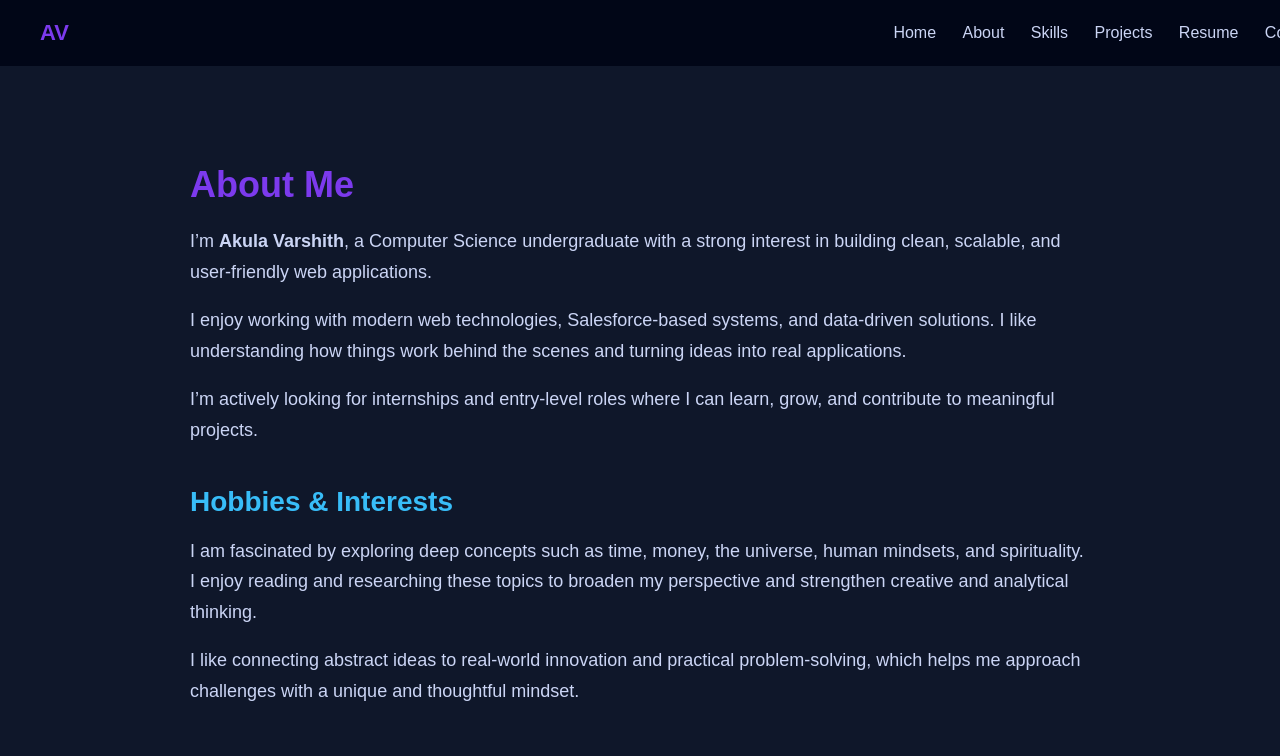
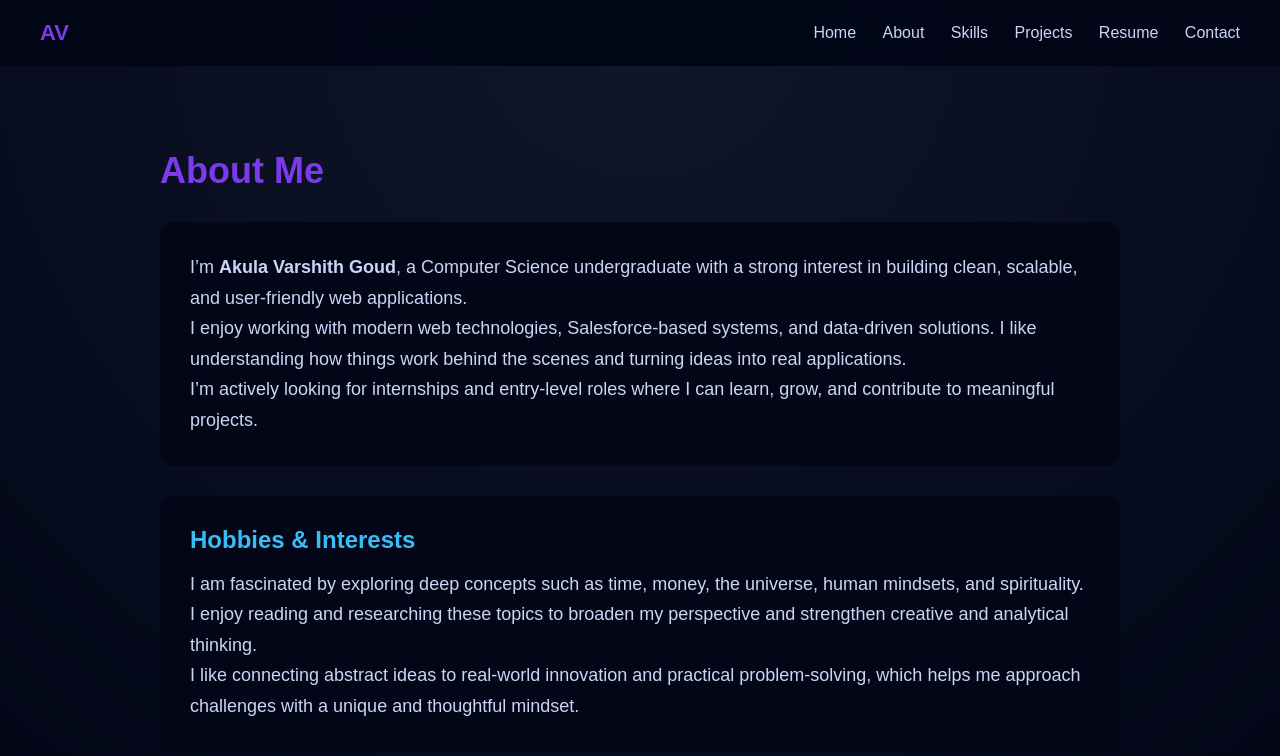
Before and after one commit to Vars791/varshith-portfolio, a plain HTML site: page about.html in a window 1280 px wide. Drawn offline with Linux system fonts and the light colour scheme; files that its build step writes are made by us from their sources.

Commit message:
Update about.html

```diff
--- a/about.html
+++ b/about.html
@@ -2,74 +2,15 @@
 <html lang="en">
 <head>
   <meta charset="UTF-8">
-  <title>About | Varshith</title>
+  <title>About | Varshith Goud</title>
   <meta name="viewport" content="width=device-width, initial-scale=1.0">
+
+  <!-- Global CSS -->
+  <link rel="stylesheet" href="css/style.css">
 
   <!-- Font Awesome -->
   <link rel="stylesheet"
     href="https://cdnjs.cloudflare.com/ajax/libs/font-awesome/6.5.0/css/all.min.css">
-
-  <style>
-    body {
-      margin: 0;
-      font-family: Arial, sans-serif;
-      background: #0f172a;
-      color: #e5e7eb;
-      padding-top: 80px;
-    }
-
-    /* NAVBAR */
-    nav {
-      display: flex;
-      justify-content: space-between;
-      align-items: center;
-      padding: 20px 40px;
-      position: fixed;
-      width: 100%;
-      top: 0;
-      background: rgba(2, 6, 23, 0.95);
-      backdrop-filter: blur(10px);
-      z-index: 1000;
-    }
-
-    nav a {
-      color: #cbd5f5;
-      text-decoration: none;
-      margin-left: 22px;
-      font-weight: 500;
-    }
-
-    nav a:hover {
-      color: #7c3aed;
-    }
-
-    /* CONTENT */
-    .container {
-      max-width: 900px;
-      margin: auto;
-      padding: 60px 20px;
-    }
-
-    h1 {
-      font-size: 36px;
-      color: #7c3aed;
-      margin-bottom: 20px;
-    }
-
-    h2 {
-      font-size: 28px;
-      color: #38bdf8;
-      margin-top: 40px;
-      margin-bottom: 15px;
-    }
-
-    p {
-      font-size: 18px;
-      line-height: 1.7;
-      color: #cbd5f5;
-      margin-bottom: 18px;
-    }
-  </style>
 </head>
 
 <body>
@@ -89,11 +30,13 @@
 
 <!-- ABOUT CONTENT -->
 <div class="container">
+
   <h1>About Me</h1>
 
+  <div class="card">
     <p>
-    I’m <strong>Akula Varshith</strong>, a Computer Science undergraduate with a strong
-    interest in building clean, scalable, and user-friendly web applications.
+      I’m <strong>Akula Varshith Goud</strong>, a Computer Science undergraduate with a
+      strong interest in building clean, scalable, and user-friendly web applications.
     </p>
 
     <p>
@@ -106,8 +49,9 @@
       I’m actively looking for internships and entry-level roles where I can
       learn, grow, and contribute to meaningful projects.
     </p>
+  </div>
 
-  <!-- HOBBIES & INTERESTS -->
+  <div class="card" style="margin-top:30px;">
     <h2>Hobbies & Interests</h2>
 
     <p>
@@ -123,5 +67,8 @@
     </p>
   </div>
 
+</div>
+
+<script src="js/script.js"></script>
 </body>
 </html>
```
Lines whose indentation alone changed are shown as unchanged.
